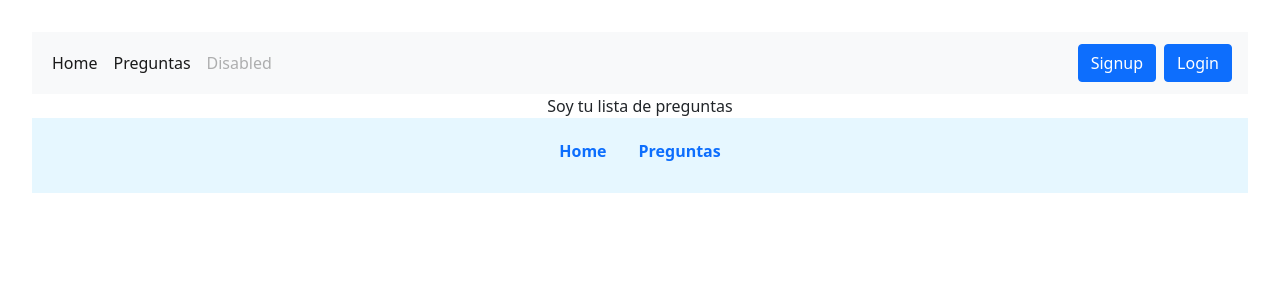
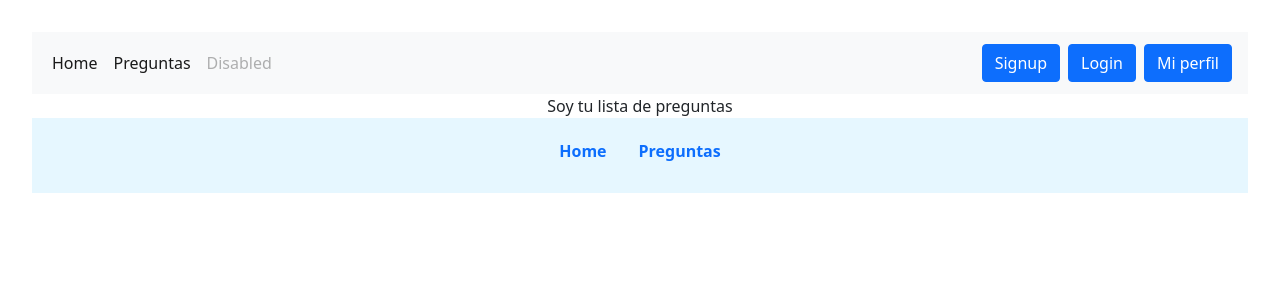
Before and after one commit to Davpad/pregunta-te, a React (Vite) app in the folder frontend/: page /profile in a window 1280 px wide. Shown: the top 300 px of the page. Built offline with nearby package versions, Linux system fonts and the light colour scheme.

Commit message:
Añadido el enlace al perfil

```diff
--- a/frontend/src/Navbar.jsx
+++ b/frontend/src/Navbar.jsx
@@ -24,6 +24,9 @@ export const Navbar = () => (
                     <Link className="btn btn-primary m-1" to="/signup" >Signup</Link>
                     <Link className="btn btn-primary m-1" to="/login" >Login</Link>
                 </div>
+                <div>
+                    <Link className="btn btn-primary m-1" to="/profile" >Mi perfil</Link>
+                </div>
             </div>
         </div>
     </nav>
```
